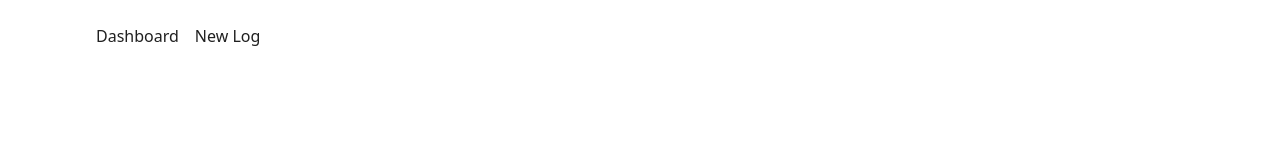
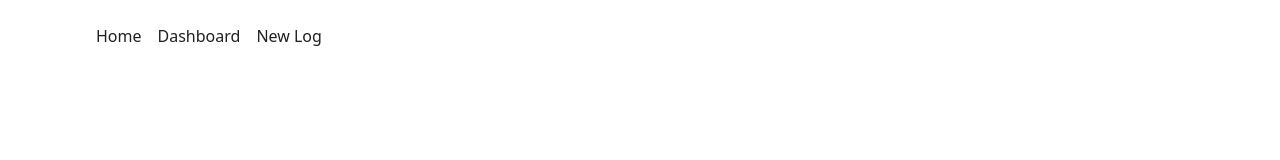
Before and after one commit to KarlGilden/apoteo, a Next.js app: page / in a window 1280 px wide. Shown: the top 160 px of the page. Built offline with nearby package versions, Linux system fonts and the light colour scheme.

Commit message:
add home nav link

```diff
--- a/components/Navbar.tsx
+++ b/components/Navbar.tsx
@@ -5,6 +5,8 @@ const Navbar = () => {
   return (
     <>
     <nav className='w-full h-[72px] bg-white absolute flex items-center px-24'>
+        <Link href="/"><a className='text-dark-green'>Home</a></Link>
+        <div className='p-2'></div>
         <Link href="/dashboard"><a className='text-dark-green'>Dashboard</a></Link>
         <div className='p-2'></div>
         <Link href="/new-log"><a className='text-dark-green'>New Log</a></Link>
```
